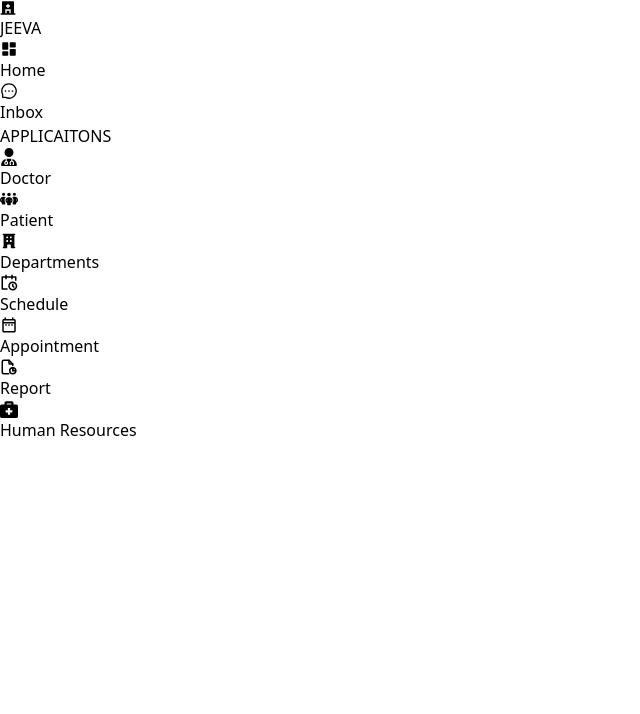
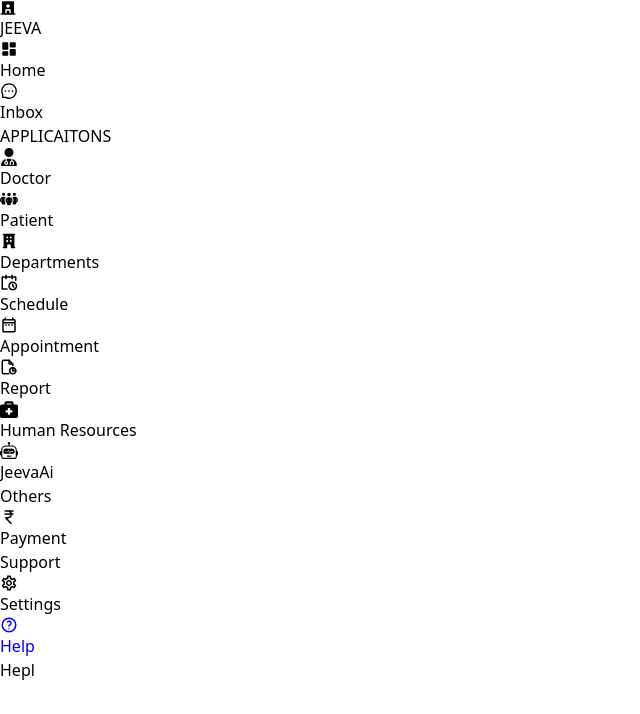
Before and after one commit to anikesh-17/JEEVA, a React (Vite) app in the folder frontend/jeeva-frontend/: page /help in a window 1280 px wide. Shown: the top 714 px of the page, without its empty margins (0-640 px from the left). Built offline with nearby package versions, Linux system fonts and the light colour scheme; the HTML template or start-up script is replaced by a standard one.

Commit message:
update in navbar

```diff
--- a/frontend/jeeva-frontend/src/App.jsx
+++ b/frontend/jeeva-frontend/src/App.jsx
@@ -10,7 +10,7 @@ const App = () => {
     <div className="w-full min-h-screen overflow-x-hidden flex">
 
       {/* LEFT SIDEBAR */}
-      <div className="fixed left-0 top-0 h-full w-[220px]">
+      <div className="left-0 top-0 w-[20px]">
         <Navbar />
       </div>
 
--- /dev/null
+++ b/frontend/jeeva-frontend/src/Component/Help.jsx
@@ -0,0 +1,9 @@
+import React from 'react'
+
+function Help() {
+  return (
+    <div>Hepl</div>
+  )
+}
+
+export default Help
--- /dev/null
+++ b/frontend/jeeva-frontend/src/Component/JeevaAi.jsx
@@ -0,0 +1,11 @@
+import React from 'react'
+
+function JeevaAi() {
+  return (
+    <div className='w-full min-h-screen bg-blue-100 p-4'>
+        <h1 className='text-[10vw]  font-bold'>JeevaAi</h1>
+         </div>
+  )
+}
+
+export default JeevaAi
--- a/frontend/jeeva-frontend/src/Component/Navbar.jsx
+++ b/frontend/jeeva-frontend/src/Component/Navbar.jsx
@@ -5,7 +5,7 @@ import Navbar1 from './Navbar1';
 const Navbar = () => {
   return (
     <div className='w-full bg-[#ecf4e7] px-10 py-4'>
-        <div className='w-[200px] h-15 text-xl font-bold  flex p-5 items-center gap-2 bg-zinc-200 rounded-md'>
+        <div className='w-[200px] h-15 text-xl font-bold  flex p-5 items-center bg-zinc-100 rounded-md'>
            < RiHospitalFill/>
             <h1>JEEVA</h1>
         </div>
--- a/frontend/jeeva-frontend/src/Component/Navbar1.jsx
+++ b/frontend/jeeva-frontend/src/Component/Navbar1.jsx
@@ -9,10 +9,14 @@ import { RiCalendarScheduleLine } from "react-icons/ri";
 import { MdOutlineDateRange } from "react-icons/md";
 import { TbFileReport } from "react-icons/tb";
 import { FaBriefcaseMedical } from "react-icons/fa";
+import { BsRobot } from "react-icons/bs";
+import { MdOutlineCurrencyRupee } from "react-icons/md";
+import { MdOutlineSettings } from "react-icons/md";
+import { TbHelp } from "react-icons/tb";
 
 const Navbar1 = () => {
   return (
-    <div className='w-[200px] bg-zinc-200 font-sm mt-2 p-5 '>
+    <div className='w-[200px] bg-zinc-100 font-sm  p-5'>
         <NavLink style={(e)=>{
           return{
             color: e.isActive ? "blue" : ""
@@ -67,6 +71,37 @@ const Navbar1 = () => {
             color: e.isActive ? "blue" : ""
           }
         }}  to="/human-resources" className="flex items-center gap-2 font-medium"><FaBriefcaseMedical size={18}/><span>Human Resources</span></NavLink>
+
+        <NavLink style={(e)=>{
+          return{
+            color: e.isActive ? "blue" : ""
+          }
+        }}  to="/jeevaAi" className="flex items-center gap-2 font-medium mt-1"><BsRobot size={18}/><span>JeevaAi</span></NavLink>
+
+        <h1 className='mt-8 text-zinc-500'>Others</h1>
+
+        <NavLink style={(e)=>{
+          return{
+            color: e.isActive ? "blue" : ""
+          }
+        }}  to="/payment" className="flex items-center gap-2 font-medium mt-1"><MdOutlineCurrencyRupee size={18}/><span>Payment</span></NavLink>
+
+        <h1 className='mt-8 text-zinc-500'>Support</h1>
+
+        <NavLink style={(e)=>{
+          return{
+            color: e.isActive ? "blue" : ""
+          }
+        }}  to="/settings" className="flex items-center gap-2 font-medium mt-1"><MdOutlineSettings size={18}/><span>Settings</span></NavLink>
+
+        <NavLink style={(e)=>{
+          return{
+            color: e.isActive ? "blue" : ""
+          }
+        }}  to="/help" className="flex items-center gap-2 font-medium mt-1"><TbHelp size={18}/><span>Help</span></NavLink>
+
+
+
     </div>
   )
 }
--- /dev/null
+++ b/frontend/jeeva-frontend/src/Component/Payment.jsx
@@ -0,0 +1,9 @@
+import React from 'react'
+
+function Payment() {
+  return (
+    <div>Payment</div>
+  )
+}
+
+export default Payment
--- /dev/null
+++ b/frontend/jeeva-frontend/src/Component/Settings.jsx
@@ -0,0 +1,9 @@
+import React from 'react'
+
+function Settings() {
+  return (
+    <div>Settings</div>
+  )
+}
+
+export default Settings
--- a/frontend/jeeva-frontend/src/Utils/Routing.jsx
+++ b/frontend/jeeva-frontend/src/Utils/Routing.jsx
@@ -9,6 +9,10 @@ import Schedule from '../Component/Schedule'
 import Appointment from '../Component/Appointment'
 import Report from '../Component/Report'
 import Human_Resource from '../Component/Human_Resource'
+import JeevaAi from '../Component/JeevaAi'
+import Payment from '../Component/Payment'
+import Settings from '../Component/Settings'
+import Help from '../Component/Help'
 
 function Routing() {
   return (
@@ -23,6 +27,10 @@ function Routing() {
         <Route path='/appointment' element= {<Appointment/>}/>
         <Route path='/report' element= {<Report/>}/>
         <Route path='/human-resources' element= {<Human_Resource/>}/>
+        <Route path='/jeevaAi' element= {<JeevaAi/>}/>
+        <Route path='/payment' element= {<Payment/>}/>
+        <Route path='/settings' element= {<Settings/>}/>
+        <Route path='/help' element= {<Help/>}/>
     </Routes>
     </div>
   )
```
